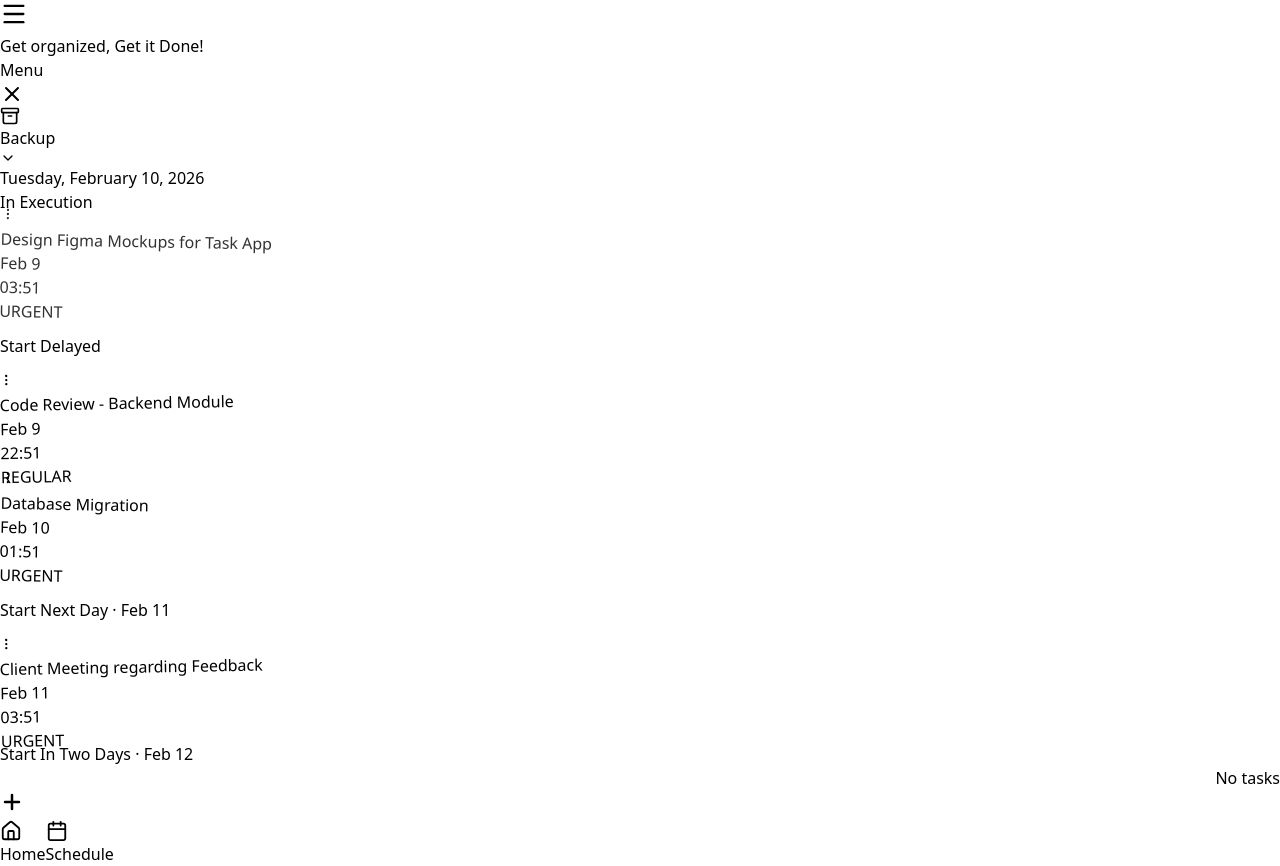
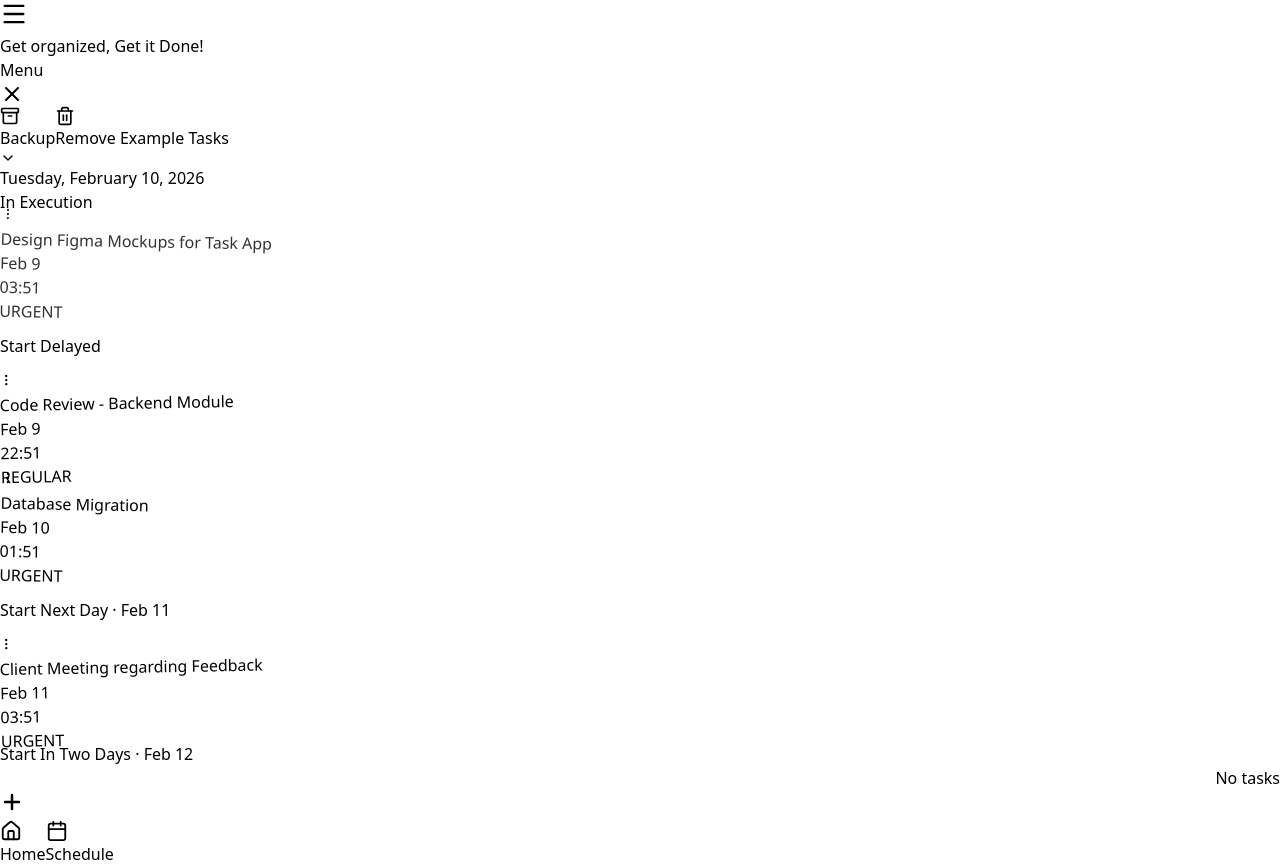
Before and after one commit to shijiema/no-stress-todo, a React (Vite) app: page / in a window 1280 px wide. Built offline with nearby package versions, Linux system fonts and the light colour scheme.

Commit message:
remove example tasks

```diff
--- a/src/App.jsx
+++ b/src/App.jsx
@@ -47,17 +47,19 @@ const App = () => {
   const [tasks, setTasks] = useState([]);
   const [dbReady, setDbReady] = useState(false);
 
-  // Load tasks from IndexedDB on mount; seed sample data on first use
+  const EXAMPLE_TAG = '__example__';
+
+  // Load tasks from IndexedDB on mount; seed examples on first use
   useEffect(() => {
     loadTasks().then(stored => {
       if (stored.length > 0) {
         setTasks(stored);
       } else {
         const sample = [
-          { id: crypto.randomUUID(), description: "Design Figma Mockups for Task App", start: new Date(Date.now() - 86400000), end: new Date(Date.now() + 86400000), priority: 0, status: 'in execution', createdAt: new Date() },
-          { id: crypto.randomUUID(), description: "Code Review - Backend Module", start: new Date(Date.now() - 3600000 * 5), end: null, priority: 1, status: 'start delayed', createdAt: new Date() },
-          { id: crypto.randomUUID(), description: "Database Migration", start: new Date(Date.now() - 3600000 * 2), end: null, priority: 0, status: 'start delayed', createdAt: new Date() },
-          { id: crypto.randomUUID(), description: "Client Meeting regarding Feedback", start: new Date(Date.now() + 86400000), end: null, priority: 0, status: 'created', createdAt: new Date() },
+          { id: crypto.randomUUID(), description: "Design Figma Mockups for Task App", start: new Date(Date.now() - 86400000), end: new Date(Date.now() + 86400000), priority: 0, status: 'in execution', createdAt: new Date(), tag: EXAMPLE_TAG },
+          { id: crypto.randomUUID(), description: "Code Review - Backend Module", start: new Date(Date.now() - 3600000 * 5), end: null, priority: 1, status: 'start delayed', createdAt: new Date(), tag: EXAMPLE_TAG },
+          { id: crypto.randomUUID(), description: "Database Migration", start: new Date(Date.now() - 3600000 * 2), end: null, priority: 0, status: 'start delayed', createdAt: new Date(), tag: EXAMPLE_TAG },
+          { id: crypto.randomUUID(), description: "Client Meeting regarding Feedback", start: new Date(Date.now() + 86400000), end: null, priority: 0, status: 'created', createdAt: new Date(), tag: EXAMPLE_TAG },
         ];
         setTasks(sample);
         saveTasks(sample);
@@ -345,6 +347,14 @@ const App = () => {
                   <Upload size={16} className="text-blue-500" /> Import JSON Backup
                 </button>
               </div>
+            )}
+            {tasks.some(t => t.tag === EXAMPLE_TAG) && (
+              <button
+                className="flex items-center gap-3 w-full p-3 hover:bg-gray-50 rounded-lg text-left text-red-500"
+                onClick={() => { setTasks(prev => prev.filter(t => t.tag !== EXAMPLE_TAG)); setShowMenu(false); setShowBackupSub(false); }}
+              >
+                <Trash2 size={20} /> Remove Example Tasks
+              </button>
             )}
           </nav>
         </div>
```
